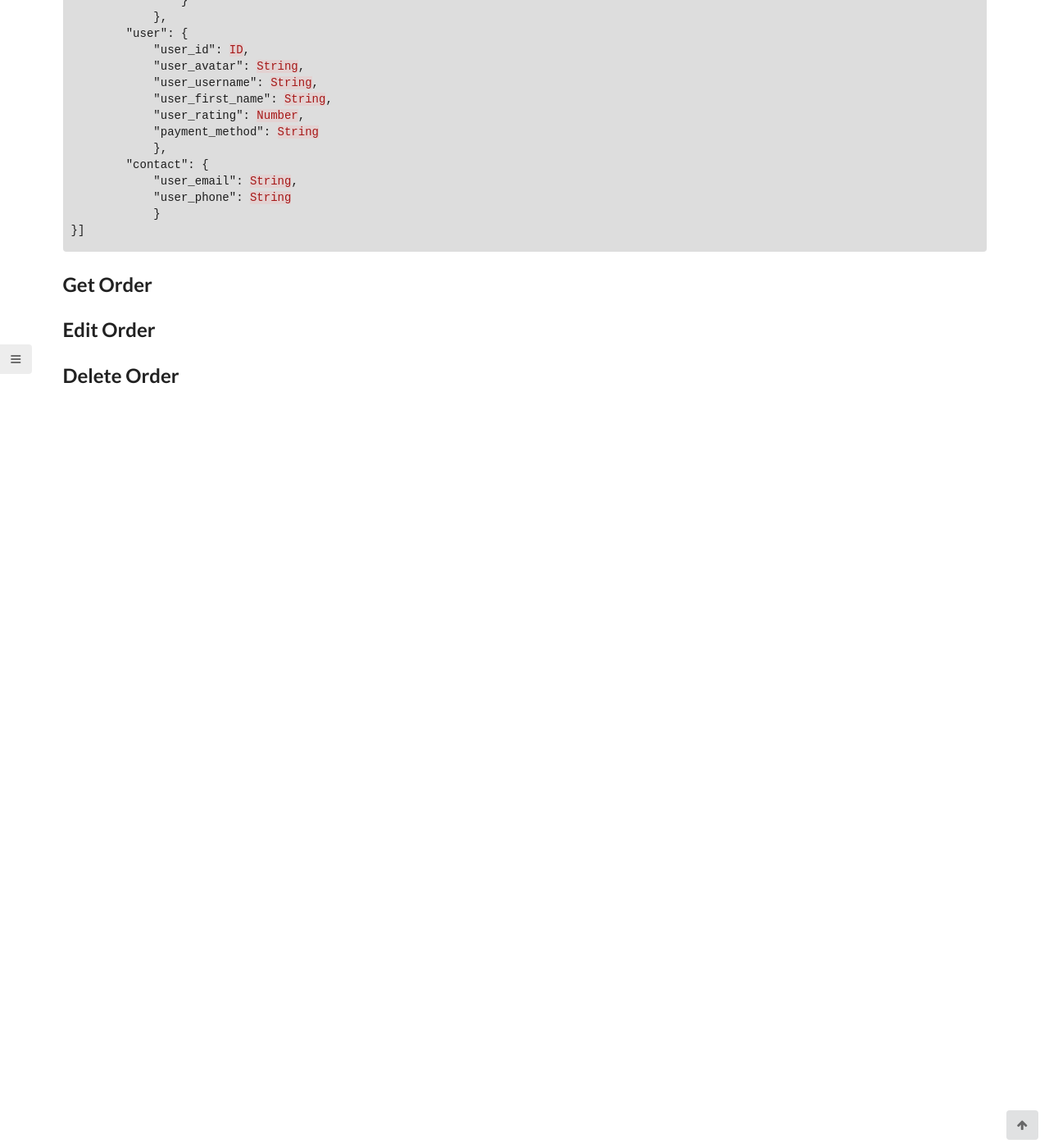
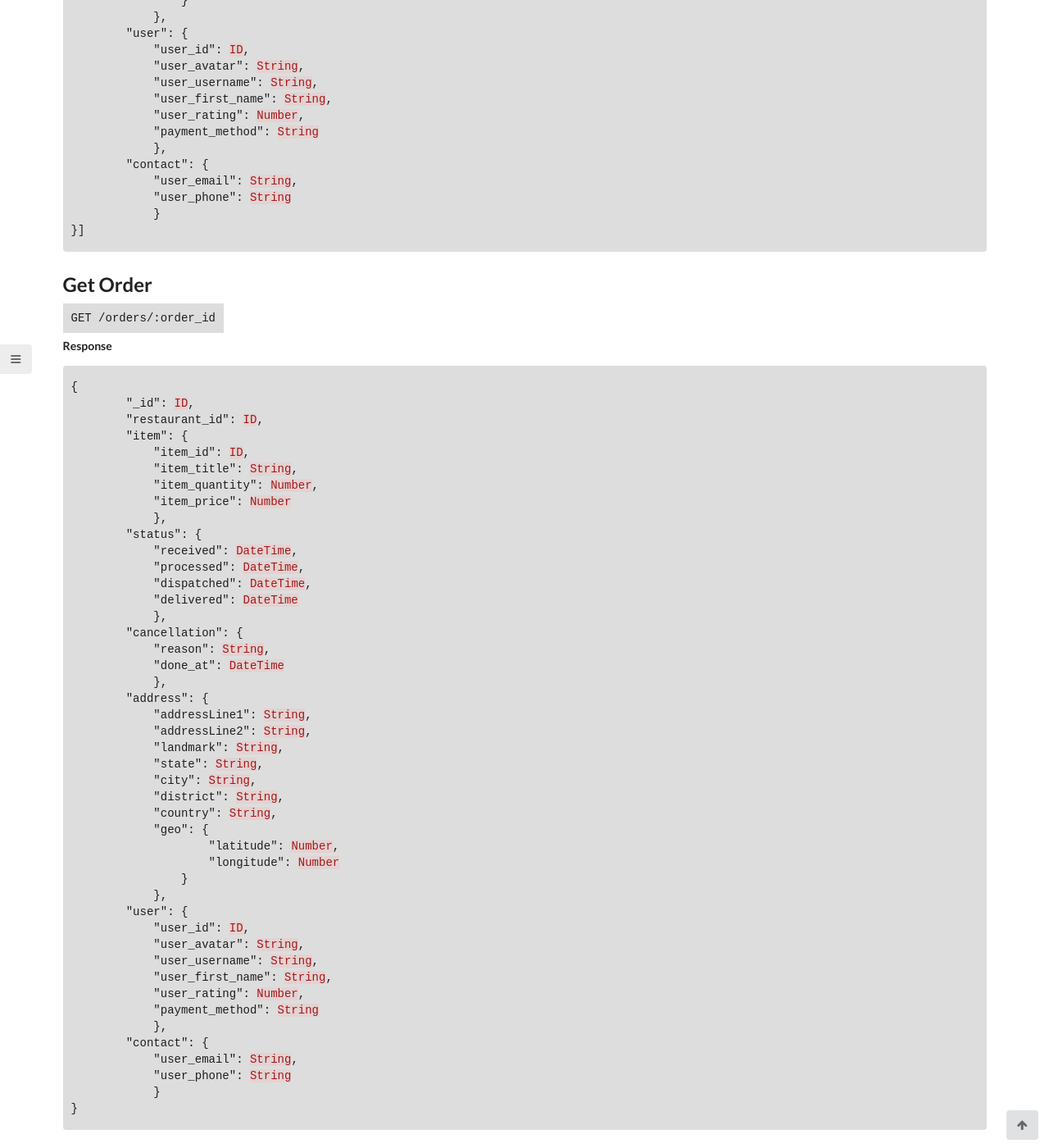
Before and after one commit to letsallchef/docs, a Jekyll site: the page built from _posts/api/2017-03-05-orders.md, in a window 1280 px wide and 1400 px high, scrolled down 3134 px. Shown: the whole window at 82% size. Built offline with Jekyll 4.4.1, drawn with Linux system fonts in a browser that asks for light colours; before the commit the page ends 3608 px from its top, so only the background shows below that.

Commit message:
adds get order details

```diff
--- a/_posts/api/2017-03-05-orders.md
+++ b/_posts/api/2017-03-05-orders.md
@@ -173,6 +173,57 @@ Why do you want to go out when you can get it home delivered !
 
 ## Get Order
 
+`GET /orders/:order_id`
+
+**Response**
+{% highlight json %}
+{
+	"_id": ID,
+	"restaurant_id": ID,
+	"item": {
+	    "item_id": ID,
+	    "item_title": String,
+	    "item_quantity": Number,
+	    "item_price": Number
+	    },
+	"status": {
+	    "received": DateTime,
+	    "processed": DateTime,
+	    "dispatched": DateTime,
+	    "delivered": DateTime
+	    },
+	"cancellation": {
+	    "reason": String,
+	    "done_at": DateTime
+	    },
+	"address": {
+	    "addressLine1": String,
+	    "addressLine2": String,
+	    "landmark": String,
+	    "state": String,
+	    "city": String,
+	    "district": String,
+	    "country": String,
+	    "geo": {
+	            "latitude": Number,
+	            "longitude": Number
+	        }
+	    },
+	"user": {
+	    "user_id": ID,
+	    "user_avatar": String,
+	    "user_username": String,
+	    "user_first_name": String,
+	    "user_rating": Number,
+	    "payment_method": String
+	    },
+	"contact": {
+	    "user_email": String,
+	    "user_phone": String
+	    }
+}
+{% endhighlight %}
+
 ## Edit Order
 
 ## Delete Order
```
